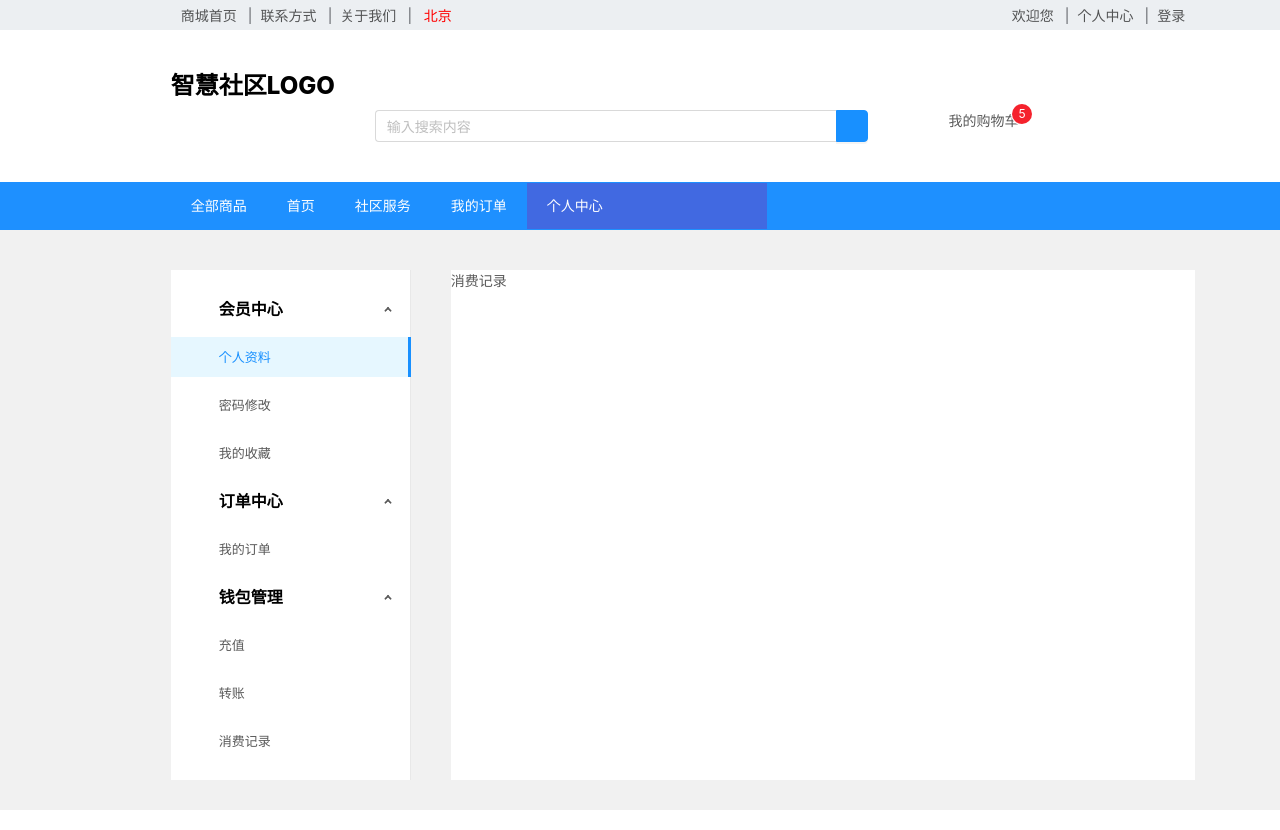
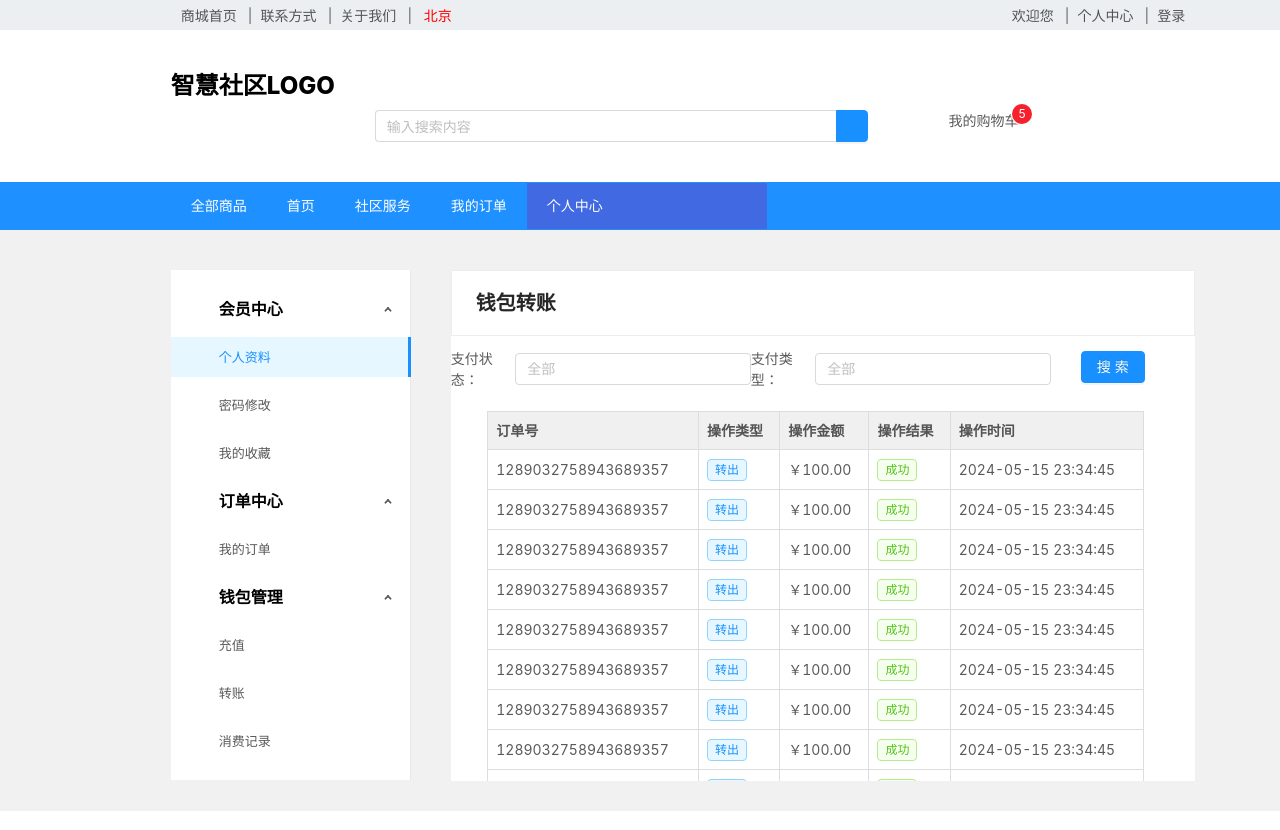
Before and after one commit to SUI5477100/dr_smart_community, a Vue app: page /personalCenter/transactionHistory in a window 1280 px wide. Shown: the top 830 px of the page. Built offline with nearby package versions, Linux system fonts and the light colour scheme.

Commit message:
feat:消费记录列表

```diff
--- a/src/components/personalCenterComponents/transactionHistory.vue
+++ b/src/components/personalCenterComponents/transactionHistory.vue
@@ -1,12 +1,16 @@
 <template>
     <div>
-        消费记录
+        <a-page-header style="border: 1px solid rgb(235, 237, 240)" title="钱包转账" />
+        <HistoryStatus></HistoryStatus>
+        <HistoryList></HistoryList>
     </div>
 </template>
 
 <script>
-
+import HistoryList from './transactionHistoryComponents/historyList.vue';
+import HistoryStatus from './transactionHistoryComponents/historyStatus.vue';
 export default {
+    components: { HistoryList, HistoryStatus },
     name: 'TransactionHistory', //导出组件名
 };
 </script>
--- /dev/null
+++ b/src/components/personalCenterComponents/transactionHistoryComponents/historyList.vue
@@ -0,0 +1,177 @@
+<template>
+    <div class="table-contain">
+        <table>
+            <thead>
+                <tr style="background-color: #f0f0f0;"> <!-- 加深表头颜色 -->
+                    <th>订单号</th>
+                    <th>操作类型</th>
+                    <th>操作金额</th>
+                    <th>操作结果</th>
+                    <th>操作时间</th>
+                </tr>
+            </thead>
+            <tbody>
+                <!-- <template> section -->
+                <tr v-for="(transaction, index) in transactions" :key="index">
+                    <td>{{ transaction.orderNumber }}</td>
+                    <td>
+                        <a-tag :color="transaction.typeColor">
+                            {{ transaction.type }}
+                        </a-tag>
+                    </td>
+                    <td>￥{{ transaction.amount }}</td>
+                    <td>
+                        <a-tag :color="transaction.resultColor">
+                            {{ transaction.result }}
+                        </a-tag>
+                    </td>
+                    <td>{{ transaction.time }}</td>
+                </tr>
+
+            </tbody>
+
+        </table>
+    </div>
+</template>
+
+<script>
+const transactions = [
+    {
+        orderNumber: '1289032758943689357',
+        type: '转出',
+        typeColor: 'blue',
+        amount: '100.00',
+        result: '成功',
+        resultColor: 'green',
+        time: '2024-05-15 23:34:45'
+    },
+    {
+        orderNumber: '1289032758943689357',
+        type: '转出',
+        typeColor: 'blue',
+        amount: '100.00',
+        result: '成功',
+        resultColor: 'green',
+        time: '2024-05-15 23:34:45'
+    },
+    {
+        orderNumber: '1289032758943689357',
+        type: '转出',
+        typeColor: 'blue',
+        amount: '100.00',
+        result: '成功',
+        resultColor: 'green',
+        time: '2024-05-15 23:34:45'
+    },
+    {
+        orderNumber: '1289032758943689357',
+        type: '转出',
+        typeColor: 'blue',
+        amount: '100.00',
+        result: '成功',
+        resultColor: 'green',
+        time: '2024-05-15 23:34:45'
+    },
+    {
+        orderNumber: '1289032758943689357',
+        type: '转出',
+        typeColor: 'blue',
+        amount: '100.00',
+        result: '成功',
+        resultColor: 'green',
+        time: '2024-05-15 23:34:45'
+    },
+    {
+        orderNumber: '1289032758943689357',
+        type: '转出',
+        typeColor: 'blue',
+        amount: '100.00',
+        result: '成功',
+        resultColor: 'green',
+        time: '2024-05-15 23:34:45'
+    }, {
+        orderNumber: '1289032758943689357',
+        type: '转出',
+        typeColor: 'blue',
+        amount: '100.00',
+        result: '成功',
+        resultColor: 'green',
+        time: '2024-05-15 23:34:45'
+    },
+    {
+        orderNumber: '1289032758943689357',
+        type: '转出',
+        typeColor: 'blue',
+        amount: '100.00',
+        result: '成功',
+        resultColor: 'green',
+        time: '2024-05-15 23:34:45'
+    },
+    {
+        orderNumber: '1289032758943689357',
+        type: '转出',
+        typeColor: 'blue',
+        amount: '100.00',
+        result: '成功',
+        resultColor: 'green',
+        time: '2024-05-15 23:34:45'
+    },
+    {
+        orderNumber: '1289032758943689357',
+        type: '转出',
+        typeColor: 'blue',
+        amount: '100.00',
+        result: '成功',
+        resultColor: 'green',
+        time: '2024-05-15 23:34:45'
+    },
+    {
+        orderNumber: '1289032758943689357',
+        type: '转出',
+        typeColor: 'blue',
+        amount: '100.00',
+        result: '成功',
+        resultColor: 'green',
+        time: '2024-05-15 23:34:45'
+    }
+];
+
+export default {
+    name: 'HistoryList',
+    data() {
+        return {
+            transactions // 更清晰的变量名
+        }
+    }
+};
+
+</script>
+
+<style scoped>
+.table-contain {
+    margin-right: 15px;
+    display: flex;
+    justify-content: center;
+    align-content: center;
+    max-height: 380px;
+    /* 设置一个最大高度 */
+    overflow-y: auto;
+}
+
+table {
+    width: 90%;
+    margin-top: 10px;
+    border-collapse: collapse;
+    /* 使表格边框合并为单一边框 */
+}
+
+th,
+td {
+    border: 1px solid #ddd;
+    /* 表格单元格添加边框 */
+    padding: 8px;
+    /* 单元格内边距 */
+    text-align: left;
+    /* 文本左对齐 */
+}
+</style>
--- /dev/null
+++ b/src/components/personalCenterComponents/transactionHistoryComponents/historyStatus.vue
@@ -0,0 +1,116 @@
+<template>
+    <div class="status">
+        <!-- 支付状态 -->
+        <div class="payment-status">
+            <div class="payment-status-text">支付状态：</div>
+            <a-cascader :options="options" placeholder="全部" @change="onChange" />
+        </div>
+        <!-- 支付类型 -->
+        <div class="payment-type">
+            <div  class="payment-type-text">支付类型：</div>
+            <a-cascader :options="types" placeholder="全部" @change="onChange" />
+        </div>
+        <!-- 搜索按钮 -->
+        <a-button type="primary">搜索</a-button>
+    </div>
+</template>
+<script>
+const options = [
+    {
+        value: 'All',
+        label: '全部',
+    },
+    {
+        value: 'Pending',
+        label: '待支付',
+    },
+    {
+        value: 'Processing',
+        label: '处理中',
+    },
+    {
+        value: 'Success',
+        label: '成功支付',
+    },
+    {
+        value: 'Failed',
+        label: '失败支付',
+    },
+    {
+        value: 'Cancelled',
+        label: '取消支付',
+    },
+    {
+        value: 'Refunded',
+        label: '仅退款',
+    },
+    {
+        value: 'Overdue',
+        label: '逾期未支付',
+    },
+];
+const types = [
+    {
+        value: 'All',
+        label: '全部',
+    },
+    {
+        value: 'Recharge',
+        label: '充值',
+    },
+    {
+        value: 'TransferIn',
+        label: '转入',
+    },
+    {
+        value: 'TransferOut',
+        label: '转入',
+    },
+    {
+        value: 'Refund',
+        label: '退款',
+    },
+    {
+        value: 'BillPayment',
+        label: '缴费支付',
+    },
+];
+export default {
+    data() {
+        return {
+            options,
+            types
+        };
+    },
+    methods: {
+        onChange(value) {
+            console.log(value);
+        },
+    },
+};
+</script>
+<style scoped lang="less">
+.status {
+    display: flex;
+    margin-top: 15px;
+    margin-bottom: 15px;
+}
+
+.payment-status {
+    width: 300px;
+    height: 35px;
+    display: flex;
+    justify-content: center;
+    align-items: center;
+}
+
+
+.payment-type {
+    width: 300px;
+    height: 35px;
+    display: flex;
+    justify-content: center;
+    align-items: center;
+    margin-right: 30px;
+}
+</style>
```
